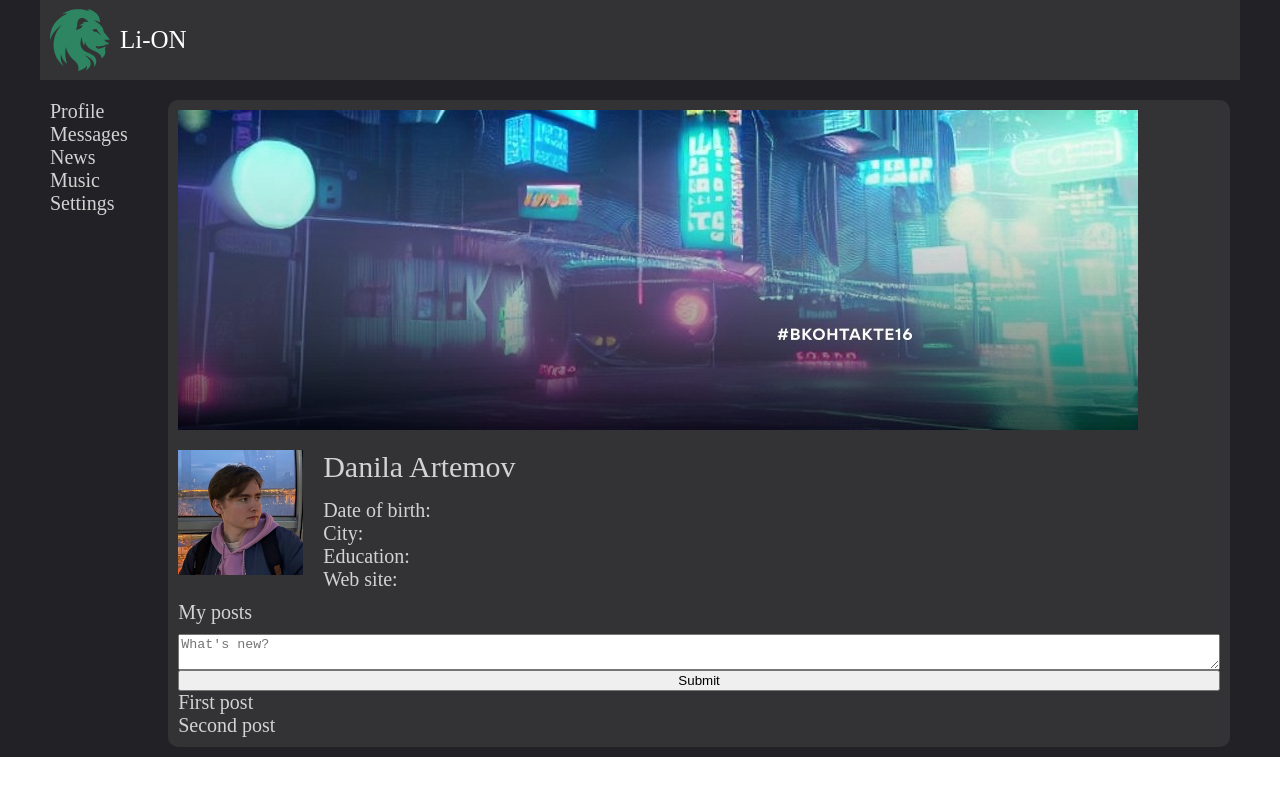
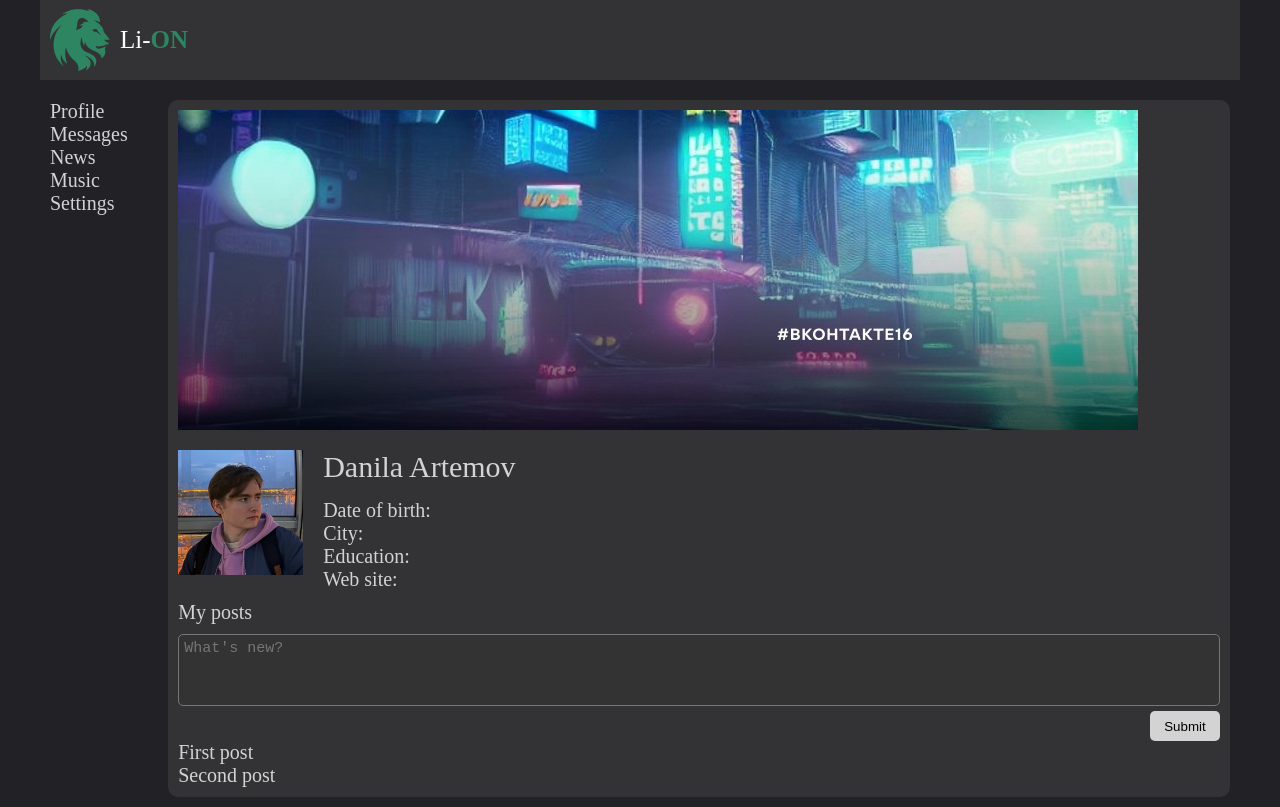
Before and after one commit to lonsdale007/first-app, a React (Create React App) app: page / in a window 1280 px wide. Built offline with nearby package versions, Linux system fonts and the light colour scheme; a web font is replaced by a local one.

Commit message:
Общие стили вынес в App.css

```diff
--- a/src/App.css
+++ b/src/App.css
@@ -17,3 +17,33 @@
     margin: 0 auto;
     width: 1200px;
 }
+
+.input_field {
+    background-color: #333333;
+    height: 60px;
+    resize: none;
+    padding: 5px;
+    border-radius: 5px;
+    font-size: 15px;
+    color: white;
+}
+
+.submit_button {
+    background-color: lightgray;
+    margin-top: 5px;
+    align-self: end;
+    border-radius: 5px;
+    height: 30px;
+    width: 70px;
+    border: none;
+    cursor: pointer;
+}
+
+.submit_button:hover {
+    background-color: darkgray;
+}
+
+#right_part_name {
+    color: #2d8661;
+    font-weight: bold;
+}
```
